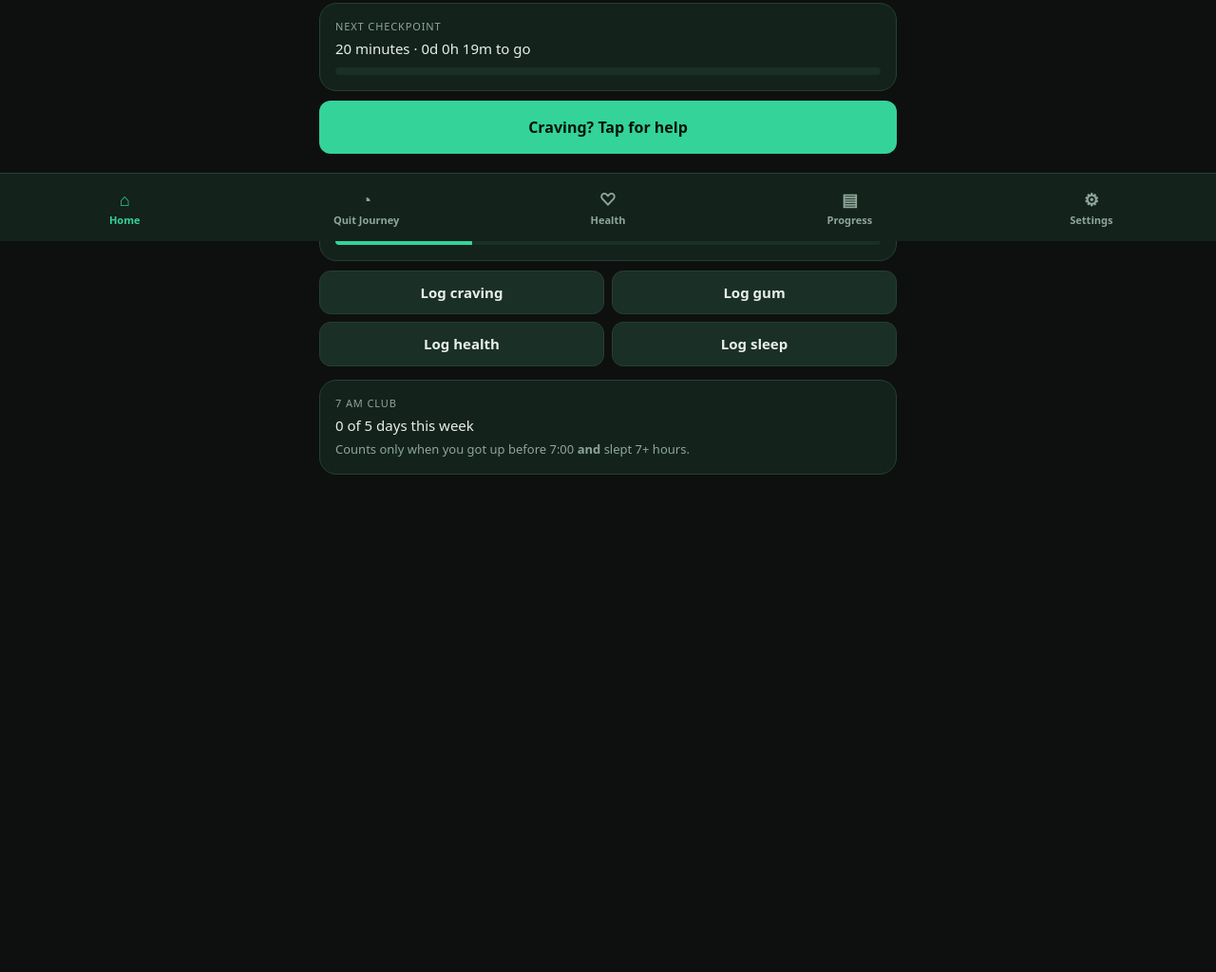
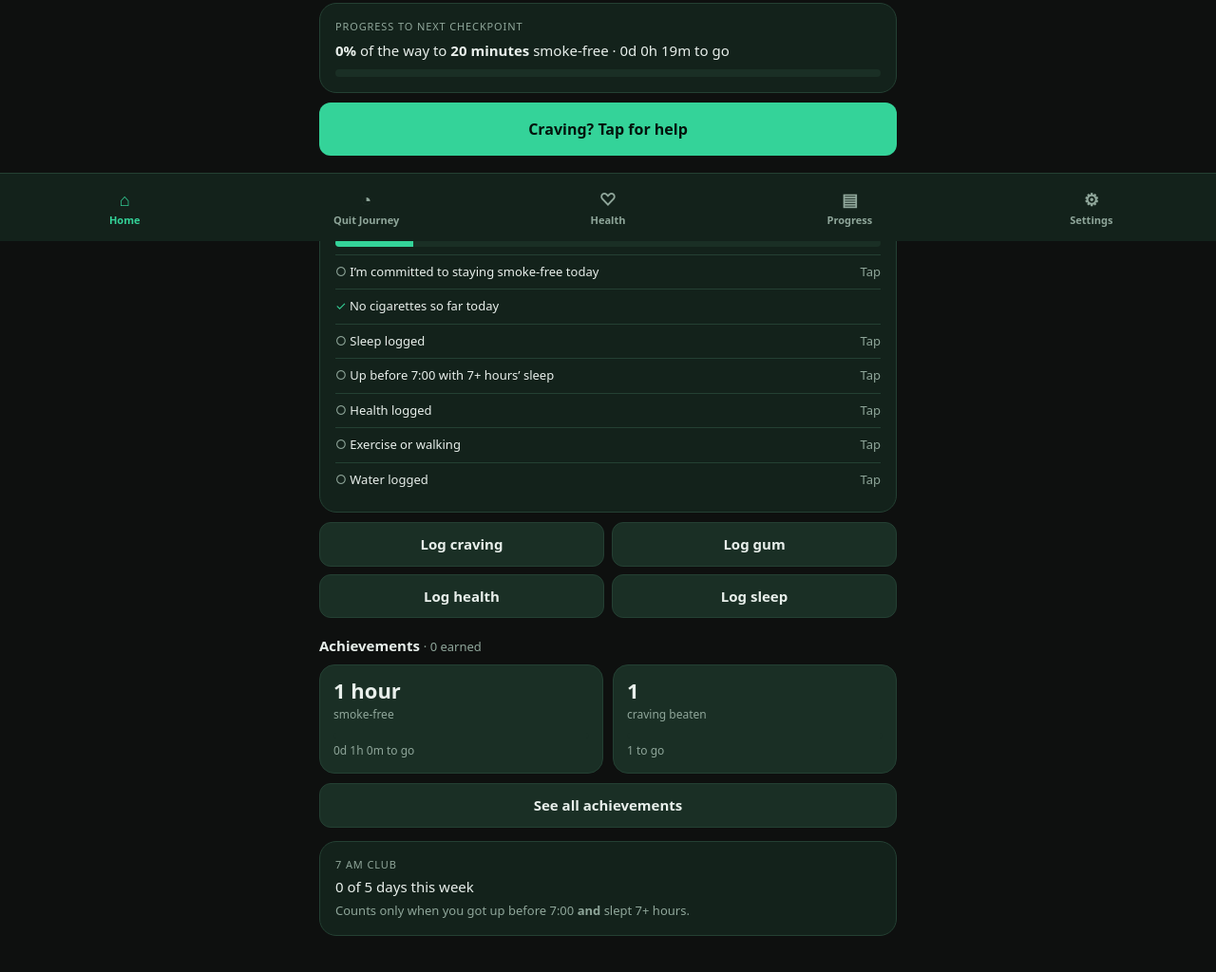
Before and after one commit to Kans05/reclaim, a plain HTML site: page index.html in a window 1280 px wide. Shown: the part 546-1570 px from the top of the page at 95% size. Before the commit the page ends 1152 px from the top, so only its background shows below. Drawn offline with Linux system fonts and the light colour scheme.

Commit message:
Add files via upload

```diff
--- a/index.html
+++ b/index.html
@@ -36,12 +36,13 @@ input,select,textarea{width:100%;background:var(--bg);color:var(--tx);border:1px
 #toast{position:fixed;left:50%;transform:translateX(-50%);bottom:90px;background:var(--sf2);border:1px solid var(--ac);padding:10px 16px;border-radius:12px;z-index:20;display:none}
 .warn{border-color:var(--wr)}svg{width:100%;height:auto}a{color:var(--ac)}
 .orb{width:120px;height:120px;border-radius:50%;margin:16px auto;background:radial-gradient(circle,var(--ac),transparent 70%);animation:br 10s ease-in-out infinite}@keyframes br{0%,100%{transform:scale(.55)}40%{transform:scale(1)}}
+.ach{display:grid;grid-template-columns:1fr 1fr;gap:10px}.tile{background:var(--sf2);border:1px solid var(--ln);border-radius:16px;padding:14px;position:relative;opacity:.6}.tile.ok{opacity:1;border-color:var(--ac);background:linear-gradient(160deg,var(--sf2),var(--sf))}.tile.nx{opacity:1}.tile b{font-size:22px;display:block;line-height:1.15}.tile .s{font-size:12px;color:var(--mu)}.tile .c{position:absolute;top:10px;right:12px;color:var(--ac);font-weight:700}.tile .bar{margin-top:10px;height:6px}details>summary{list-style:none;cursor:pointer;display:flex;justify-content:space-between;align-items:center}details>summary::-webkit-details-marker{display:none}
 </style></head><body>
 <main id="app"></main><div id="toast"></div>
 <script>
 const K='reclaim.v1';
 const defS=()=>({quit:new Date().toISOString(),base:18,price:'',pack:20,cur:'₹',tone:'warm',wake:'07:00',bed:'23:00',screen:'22:00',theme:'dark',why:'',photo:'',letter:'',mod:{smoke:true,sleep:true,health:true,prog:true},rem:{checkin:'',nrt:'',exercise:'',sleep:'',weekly:''}});
-const def=()=>({v:1,s:defS(),cr:[],lp:[],nrt:[],hl:{},sl:{},ck:{}});
+const def=()=>({v:1,ach:{},s:defS(),cr:[],lp:[],nrt:[],hl:{},sl:{},ck:{}});
 let memOnly=false;let D=load();D.s.photo='';D.s.letter='';let tab='home',sheet=null,fired={};
 function load(){try{const r=localStorage.getItem(K);if(r){const o=JSON.parse(r);if(o&&o.v===1){const d=def();return {...d,...o,s:{...d.s,...o.s,rem:{...d.s.rem,...(o.s&&o.s.rem)}}}}}}catch(e){memOnly=true}return def()}
 function save(){try{localStorage.setItem(K,JSON.stringify(D))}catch(e){memOnly=true;toast('Storage unavailable – changes will not persist. Export a backup.')}}
@@ -116,34 +117,53 @@ function message(){const S=stats(),t=D.s.tone=='warm'?0:1,n=Date.now();
  return out+' '+sec+(extra.length?' '+extra.join(' '):'')}
 
 // achievements
-function achv(){const S=stats(),h=S.best/36e5,A=[];
- [[24,'First 24 hours'],[72,'3 days'],[168,'7 days'],[336,'14 days'],[720,'30 days'],[1440,'60 days'],[2160,'90 days'],[4320,'180 days'],[8760,'365 days']].forEach(([x,n])=>A.push({n,ok:h>=x}));
- const resisted=D.cr.filter(c=>!c.smoked).length;A.push({n:'10 cravings resisted',ok:resisted>=10},{n:'50 cravings resisted',ok:resisted>=50});
- const ex=Object.entries(D.hl).filter(([d,x])=>x.exT&&x.exT!='none'),w=new Set(days(7));
- A.push({n:'First week of exercise (4+ active days in 7)',ok:ex.filter(([d])=>w.has(d)).length>=4||hasWeek(ex.map(e=>e[0]))});
- const gym=ex.filter(([d,x])=>x.exT=='gym').length;A.push({n:'Gym consistency (12 sessions)',ok:gym>=12});
- const hd=Object.keys(D.hl).sort();A.push({n:'First month of health tracking',ok:hd.length>=20&&hd.length>0&&(new Date(hd[hd.length-1])-new Date(hd[0]))/864e5>=29});
- const r=sl().slice(-7),sd=sdev(r.map(x=>mins(x.wake)));A.push({n:'Sleep consistency (7 nights, wake time within ~30 min)',ok:r.length>=7&&sd<=30});
- A.push({n:'7 AM Club (5 of 7 days: up before 7:00 with 7+ hours’ sleep)',ok:clubWeek()>=5,club:1});return A}
+function achv(){const S=stats(),M=D.s.mod,A=[],h=S.best/36e5,cu=D.s.cur,
+ add=(c,n,big,sub,cur,tgt,rem)=>A.push({c,n,big,sub,cur:cur||0,tgt,rem,ok:!!D.ach[n]||(cur||0)>=tgt}),rs=D.cr.filter(c=>!c.smoked).length;
+ if(M.smoke){CP.forEach(x=>{if(x>=1)add('time','Smoke-free '+MN(x),MN(x),'smoke-free',h,x,r=>dur(r*36e5)+' to go')});
+  [1,3,5,10,25,50,100,200].forEach(x=>add('crav',x+(x==1?' craving beaten':' cravings beaten'),''+x,x==1?'craving beaten':'cravings beaten',rs,x));
+  [10,25,50,100,250,500,1000].forEach(x=>add('cig',x+' cigarettes avoided',''+x,'cigarettes avoided',S.avoided,x));
+  if(S.money!=null)[100,500,1000,2500,5000,10000].forEach(x=>add('money',cu+x+' saved',cu+x,'saved',S.money,x,r=>cu+Math.ceil(r)+' to go'))}
+ if(M.health){const ex=Object.values(D.hl).filter(x=>x.exT&&x.exT!='none'),gym=ex.filter(x=>x.exT=='gym').length,tr=Object.keys(D.hl).length;
+  [1,3,5,10,20,40].forEach(x=>add('act',x+(x==1?' active day':' active days'),''+x,x==1?'active day':'active days',ex.length,x));
+  [1,5,12,25].forEach(x=>add('gym',x+(x==1?' gym session':' gym sessions'),''+x,x==1?'gym session':'gym sessions',gym,x));
+  [1,7,14,30].forEach(x=>add('trk',x+(x==1?' day':' days')+' of health tracking',''+x,x==1?'day tracked':'days tracked',tr,x))}
+ if(M.sleep){const r=sl(),sd=sdev(r.slice(-7).map(x=>mins(x.wake))),cd=r.filter(club).length;
+  [1,7,14,30].forEach(x=>add('sl',x+(x==1?' night':' nights')+' of sleep logged',''+x,x==1?'night logged':'nights logged',r.length,x));
+  [1,3,5,10,20].forEach(x=>add('club','7 AM Club: '+x+(x==1?' early day':' early days')+' (up before 7:00, 7+ hours)',''+x,x==1?'early day · up before 7:00 with 7+ hours':'early days · up before 7:00 with 7+ hours',cd,x));
+  add('club2','Sleep consistency: 7 nights within about 30 minutes','7 nights','steady wake time',r.length>=7&&sd<=30?1:0,1,()=>'Log 7 nights, wake within ~30 min')}
+ return A}
+function checkAch(){const A=achv().filter(x=>x.ok&&!D.ach[x.n]);if(!A.length)return;const silent=!Object.keys(D.ach).length&&A.length>3;A.forEach(x=>D.ach[x.n]=Date.now());save();if(!silent)toast(A.length==1?'Achievement: '+A[0].n:A.length+' new achievements. See Progress.')}
+function achTile(x,n){return'<div class="tile '+(x.ok?'ok':n?'nx':'')+'">'+(x.ok?'<span class="c">✓</span>':'')+'<b>'+esc(x.big)+'</b><span class="s">'+esc(x.sub)+'</span>'+(!x.ok&&n?'<div class="bar"><i style="width:'+Math.min(100,x.cur/x.tgt*100)+'%"></i></div><div class="s" style="margin-top:4px">'+(x.rem||(r=>Math.ceil(r)+' to go'))(x.tgt-x.cur)+'</div>':'')+'</div>'}
+function achHome(){const A=achv();if(!A.length)return'';const ok=A.filter(x=>x.ok).sort((a,b)=>(D.ach[b.n]||0)-(D.ach[a.n]||0)),nx=[],seen=new Set();A.filter(x=>!x.ok).forEach(x=>{if(!seen.has(x.c)){seen.add(x.c);nx.push(x)}});
+ return'<h3 style="margin:18px 0 8px">Achievements <span class="mut" style="font-weight:400">· '+ok.length+' earned</span></h3><div class="ach">'+ok.slice(0,2).map(x=>achTile(x,0)).join('')+nx.slice(0,2).map(x=>achTile(x,1)).join('')+'</div>'+(TABS().some(t=>t[0]=='progress')?'<button class="g" data-a="tab:progress" style="width:100%;margin-top:10px">See all achievements</button>':'')}
+const CAT={time:'Smoke-free time',crav:'Cravings beaten',cig:'Cigarettes avoided',money:'Money saved',act:'Active days',gym:'Gym sessions',trk:'Health tracking',sl:'Sleep logging',club:'7 AM Club',club2:'Sleep consistency'};
+function achvHTML(){const A=achv(),ok=A.filter(x=>x.ok).sort((a,b)=>(D.ach[b.n]||0)-(D.ach[a.n]||0)),nx=[],seen=new Set();A.filter(x=>!x.ok).forEach(x=>{if(!seen.has(x.c)){seen.add(x.c);nx.push(x)}});
+ const tile=achTile,
+ cats=Object.keys(CAT).filter(c=>A.some(x=>x.c==c));
+ return'<h2>Achievements</h2><div class="card"><div class="k">Earned</div><div class="big ac">'+ok.length+'<span style="font-size:18px;color:var(--mu)"> / '+A.length+'</span></div><div class="bar" style="margin-top:10px"><i style="width:'+(A.length?ok.length/A.length*100:0)+'%"></i></div></div>'+
+ (ok.length?'<h3 style="margin:16px 0 8px">Recently earned</h3><div class="ach">'+ok.slice(0,4).map(x=>tile(x,0)).join('')+'</div>':'')+
+ (nx.length?'<h3 style="margin:16px 0 8px">Next up</h3><div class="ach">'+nx.slice(0,6).map(x=>tile(x,1)).join('')+'</div>':'')+
+ '<h3 style="margin:16px 0 8px">All achievements</h3>'+cats.map(c=>{const L=A.filter(x=>x.c==c),n1=L.find(x=>!x.ok);return'<div class="card"><details><summary><b>'+CAT[c]+'</b><span class="mut">'+L.filter(x=>x.ok).length+' / '+L.length+'</span></summary><div class="ach" style="margin-top:12px">'+L.map(x=>tile(x,x===n1)).join('')+'</div></details></div>'}).join('')+'<p class="mut">Awarded only from data you have logged. Once earned, an achievement stays earned.</p>'}
 function hasWeek(ds){const s=new Set(ds);for(let i=0;i<=Object.keys(s).length+60;i++){let c=0;for(let j=0;j<7;j++)if(s.has(dk(Date.now()-(i+j)*864e5)))c++;if(c>=4)return true}return false}
 
 // views
 const card=(h)=>'<div class="card">'+h+'</div>';
-function home(){const M=D.s.mod,S=stats(),n=MS.find(x=>x*36e5>S.cur),td=dk(Date.now()),chk=[],lab=[];
- if(M.smoke){chk.push(!D.lp.some(x=>dk(x.t)==td)&&S.started);lab.push('smoke-free')}
- if(M.sleep){chk.push(!!D.sl[td]);lab.push('sleep logged')}
- if(M.health){chk.push(!!D.hl[td],!!(D.hl[td]&&D.hl[td].exT&&D.hl[td].exT!='none'));lab.push('health logged','active')}
- const sc=chk.filter(Boolean).length,tot=chk.length,prev=MS.filter(x=>x*36e5<=S.cur).pop()||0,pc=n?Math.min(100,(S.cur/36e5-prev)/(n-prev)*100):100,nr=sum(D.nrt.filter(x=>dk(x.t)==td).map(x=>x.n));
+function home(){const M=D.s.mod,S=stats(),n=MS.find(x=>x*36e5>S.cur),td=dk(Date.now()),sx=D.sl[td],hx=D.hl[td],items=[];
+ if(M.smoke){items.push(['I’m committed to staying smoke-free today',!!D.ck['c'+td],'commit']);items.push(['No cigarettes so far today',S.started&&!D.lp.some(x=>dk(x.t)==td),null])}
+ if(M.sleep){items.push(['Sleep logged',!!sx,'sheet:slog']);items.push(['Up before 7:00 with 7+ hours’ sleep',!!(sx&&mins(sx.wake)<420&&sleepDur(sx.bed,sx.wake)>=420),'sheet:slog'])}
+ if(M.health){items.push(['Health logged',!!hx,'sheet:hlog']);items.push(['Exercise or walking',!!(hx&&hx.exT&&hx.exT!='none'),'sheet:hlog']);items.push(['Water logged',!!(hx&&hx.water>0),'sheet:hlog'])}
+ const prev=MS.filter(x=>x*36e5<=S.cur).pop()||0,pc=n?Math.min(100,(S.cur/36e5-prev)/(n-prev)*100):100,nr=sum(D.nrt.filter(x=>dk(x.t)==td).map(x=>x.n));
  let h='<h1>RECLAIM</h1><div class="tag">Take back your health. Take back your life.</div>';
  if(M.smoke)h+=card('<div class="k">Smoke-free streak</div><div class="big ac">'+(S.started?Math.floor(S.cur/864e5):0)+'<span style="font-size:18px"> days</span></div><div class="mut">'+(S.started?dur(S.cur)+' since '+(S.lapses?'your last lapse':'quitting'):'Starts '+fmt(S.q))+'</div>')+
  card('<p style="margin:0">'+esc(message())+'</p>'+(homeLine?'<p class="ac" style="margin:10px 0 0">'+esc(homeLine)+'</p>':'')+'<button class="g" data-a="homepush" style="margin-top:10px">Push me again</button>')+
  (D.s.why?card('<div class="k">Why I quit</div><p style="margin:4px 0 0">'+esc(D.s.why)+'</p>'):'')+
  '<div class="grid"><div class="card"><div class="k">Cigarettes avoided</div><div class="v">'+S.avoided+'</div></div><div class="card"><div class="k">Money saved</div><div class="v">'+money(S.money)+'</div></div><div class="card"><div class="k">Cravings logged</div><div class="v">'+D.cr.length+'</div></div><div class="card"><div class="k">Gum today</div><div class="v">'+nr+' pcs</div></div></div>'+
- card('<div class="k">Next checkpoint</div><div style="margin:4px 0 8px">'+(n?MN(n)+' · '+dur(Math.max(0,n*36e5-S.cur))+' to go':'All checkpoints reached')+'</div><div class="bar"><i style="width:'+pc+'%"></i></div>')+
+ card('<div class="k">Progress to next checkpoint</div><div style="margin:6px 0 8px">'+(n?'<b>'+Math.round(pc)+'%</b> of the way to <b>'+MN(n)+'</b> smoke-free · '+dur(Math.max(0,n*36e5-S.cur))+' to go':'All checkpoints reached')+'</div><div class="bar"><i style="width:'+pc+'%"></i></div>'+(prev?'<div class="mut" style="margin-top:8px">Last reached: '+MN(prev)+' ✓</div>':''))+
  '<button data-a="sheet:sos" style="width:100%;padding:16px;font-size:16px;margin-bottom:10px">Craving? Tap for help</button>';
- if(tot)h+=card('<div class="k">Today’s check-in</div><div style="margin:4px 0 8px">'+sc+' of '+tot+' · '+lab.join(', ')+'</div><div class="bar"><i style="width:'+sc/tot*100+'%"></i></div>');
+ if(items.length){const dn=items.filter(x=>x[1]).length;h+=card('<div class="k">Today’s check-in</div><div style="margin:4px 0 8px"><b>'+dn+' of '+items.length+'</b> done</div><div class="bar"><i style="width:'+dn/items.length*100+'%"></i></div><div style="margin-top:8px">'+items.map(([l,ok,act])=>'<div class="li"'+(act&&!ok?' data-a="'+act+'" style="cursor:pointer"':act=='commit'?' data-a="commit" style="cursor:pointer"':'')+'><span>'+(ok?'<span class="ac">✓</span>':'<span class="mut">○</span>')+' '+l+'</span>'+(!ok&&act?'<span class="mut">Tap</span>':'')+'</div>').join('')+'</div>')}
  const bt=[];if(M.smoke)bt.push('<button data-a="sheet:craving" class="g">Log craving</button><button data-a="sheet:nrt" class="g">Log gum</button>');if(M.health)bt.push('<button data-a="sheet:hlog" class="g">Log health</button>');if(M.sleep)bt.push('<button data-a="sheet:slog" class="g">Log sleep</button>');
  if(bt.length)h+='<div class="row">'+bt.join('')+'</div>';else h+=card('Everything is switched off. Turn sections on in Settings.');
+ h+=achHome();
  if(M.sleep)h+='<div class="card" style="margin-top:14px"><div class="k">7 AM Club</div><div style="margin:4px 0">'+clubWeek()+' of 5 days this week</div><div class="mut">Counts only when you got up before 7:00 <b>and</b> slept 7+ hours.</div></div>';
  return h}
 
@@ -177,7 +197,7 @@ function progress(){const a=summary(7),b=summary(30),A=achv();
  return'<h2>Progress</h2>'+card('<div class="li" style="border:0"><b>Last 7 days / 30 days</b></div>'+row('Cravings','cr')+row('Resisted','res')+row('Lapses','lp')+row('Gum pieces','gum')+row('Avg sleep','sl')+row('Up before 7:00','early')+row('Active days','act'))+
  card('<h3>Money saved</h3><div class="v">'+money(stats().money)+'</div><p class="mut">Based on your pack price and cigarettes avoided.</p>')+
  card('<h3>Nicotine gum per day (14 days)</h3>'+chart(days(14).map(d=>sum(D.nrt.filter(x=>dk(x.t)==d).map(x=>x.n))),['14d ago','today'],'bar'))+
- '<h2>Achievements</h2><div class="card">'+A.map(x=>'<span class="badge '+(x.ok?'ok':'')+'">'+(x.ok?'✓ ':'')+x.n+'</span>').join('')+'<p class="mut">Awarded only from data you have logged.</p></div><button data-a="report" class="g" style="width:100%">Download text report</button>'}
+ achvHTML()+'<button data-a="report" class="g" style="width:100%">Download text report</button>'}
 
 function settings(){const s=D.s,i=(k,l,t,x='')=>'<label>'+l+'</label><input data-s="'+k+'" type="'+t+'" value="'+esc(s[k])+'" '+x+'>';
  return'<h2>Settings</h2><div class="card"><h3>Show / hide sections</h3>'+[['smoke','Quit journey (streak, cravings, gum)'],['sleep','Sleep'],['health','Health &amp; fitness'],['prog','Progress &amp; achievements']].map(([k,l])=>'<label style="display:flex;gap:8px;align-items:center;color:var(--tx);font-size:14px"><input type="checkbox" style="width:auto" data-m="'+k+'" '+(s.mod[k]?'checked':'')+'>'+l+'</label>').join('')+'</div><div class="card"><label>Quit date &amp; time</label><input data-s="quit" type="datetime-local" value="'+ldt(s.quit)+'">'+i('base','Daily cigarette baseline','number','min=1 max=100')+i('price','Pack price (leave empty if unknown)','number','min=0 step=0.01')+i('pack','Cigarettes per pack','number','min=1')+i('cur','Currency symbol','text','maxlength=4')+
@@ -218,12 +238,13 @@ function sheetHTML(t){const now=ldt(Date.now()),F=(n,l,ty,x='')=>'<label>'+l+'</
 function TABS(){const M=D.s.mod;return[['home','⌂','Home'],M.smoke&&['journey','◔','Quit Journey'],(M.health||M.sleep)&&['health','♡','Health'],M.prog&&['progress','▤','Progress'],['settings','⚙','Settings']].filter(Boolean)}
 function render(){if(!TABS().some(x=>x[0]==tab))tab='home';document.documentElement.dataset.theme=D.s.theme;const V={home,journey,health,progress,settings}[tab]();
  $('#app').innerHTML=V+'<nav>'+TABS().map(([k,i,l])=>'<button data-a="tab:'+k+'" class="'+(tab==k?'on':'')+'"><i>'+i+'</i>'+l+'</button>').join('')+'</nav>'+(sheet?'<div class="sheet"><div>'+sheetHTML(sheet)+'</div></div>':'')}
-const _r=render;render=function(){_r();if(sheet=='sos')sosInit()};
+const _r=render;render=function(){_r();if(sheet=='sos')sosInit();checkAch()};
 function dl(name,txt,type){const a=document.createElement('a');a.href=URL.createObjectURL(new Blob([txt],{type}));a.download=name;a.click();setTimeout(()=>URL.revokeObjectURL(a.href),500)}
 function report(){const a=summary(7),b=summary(30),S=stats();return'RECLAIM report · '+new Date().toLocaleString()+'\nStreak: '+dur(S.cur)+' | Best: '+dur(S.best)+' | Smoke-free days: '+S.sf+'\nCigarettes avoided: '+S.avoided+' | Money saved: '+(S.money==null?'price not set':D.s.cur+S.money.toFixed(0))+'\n\nLast 7 days: '+JSON.stringify(a)+'\nLast 30 days: '+JSON.stringify(b)+'\nAchievements: '+achv().filter(x=>x.ok).map(x=>x.n).join('; ')+'\n'}
 
 document.addEventListener('click',e=>{const el=e.target.closest('[data-a]');if(!el||el.type=='checkbox')return;const[a,x,y]=el.dataset.a.split(':');
  if(a=='tab'){tab=x;render();scrollTo(0,0)}else if(a=='sheet'){sheet=x;if(x=='sos'){sosLen=18e4;sosEnd=Date.now()+sosLen;curLine=nextLine()}render()}else if(a=='close'){sheet=null;render()}
+ else if(a=='commit'){const k='c'+dk(Date.now());D.ck[k]=!D.ck[k];save();render();if(D.ck[k])toast('Committed. Make today count.')}
  else if(a=='sosch'){const c=$('#sosCh');if(c)c.textContent=SC[Math.floor(Math.random()*SC.length)]}
  else if(a=='sospush'){curLine=nextLine();$('#sosMsg').textContent=curLine}
  else if(a=='sosmore'){sosLen+=12e4;sosEnd+=12e4}
--- a/sw.js
+++ b/sw.js
@@ -1,4 +1,4 @@
-const C='reclaim-v7',F=['./','./index.html','./manifest.webmanifest','./icon-192.png','./icon-512.png'];
+const C='reclaim-v10',F=['./','./index.html','./manifest.webmanifest','./icon-192.png','./icon-512.png'];
 self.addEventListener('install',e=>{e.waitUntil(caches.open(C).then(c=>c.addAll(F)).then(()=>self.skipWaiting()))});
 self.addEventListener('activate',e=>{e.waitUntil(caches.keys().then(k=>Promise.all(k.filter(x=>x!==C).map(x=>caches.delete(x)))).then(()=>self.clients.claim()))});
 self.addEventListener('fetch',e=>{if(e.request.method!=='GET')return;
```
